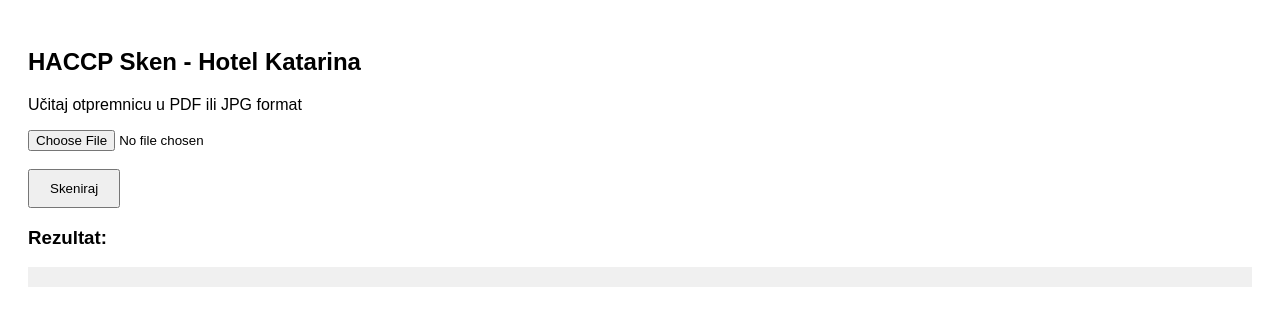
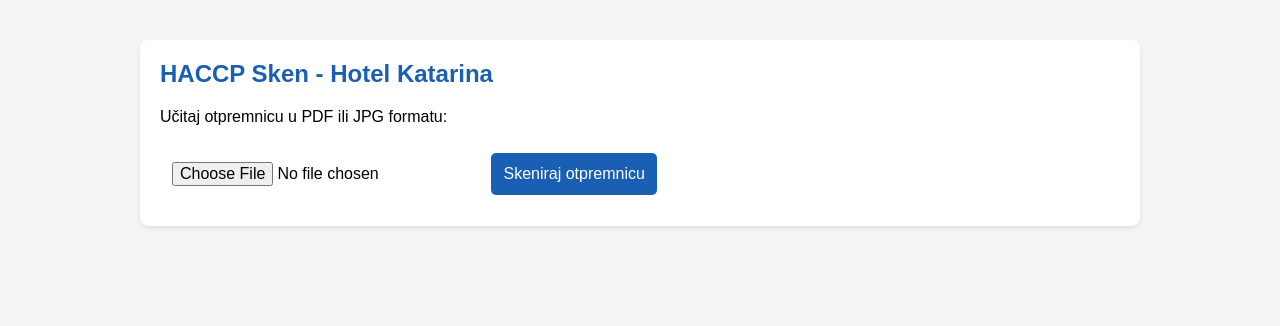
Before and after one commit to hostgator12/haccp-katarina, a website: page public/index.html in a window 1280 px wide. Drawn offline with Linux system fonts and the light colour scheme.

Commit message:
Update index.html

```diff
--- a/public/index.html
+++ b/public/index.html
@@ -3,36 +3,96 @@
 <head>
   <meta charset="UTF-8">
   <title>HACCP Katarina</title>
+  <style>
+    body { font-family: Arial; max-width: 1000px; margin: 20px auto; padding: 20px; background: #f5f5f5; }
+   .card { background: white; padding: 20px; border-radius: 8px; box-shadow: 0 2px 4px rgba(0,0,0,0.1); }
+    h2 { color: #1a5fb4; margin-top: 0; }
+    input, button { padding: 12px; margin: 8px 0; font-size: 16px; }
+    button { background: #1a5fb4; color: white; border: none; border-radius: 5px; cursor: pointer; }
+    button:hover { background: #0d4a8f; }
+    button:disabled { background: #ccc; }
+    table { width: 100%; border-collapse: collapse; margin-top: 20px; }
+    th, td { border: 1px solid #ddd; padding: 10px; text-align: left; }
+    th { background: #1a5fb4; color: white; }
+   .prolaz { background: #26a269; color: white; padding: 4px 8px; border-radius: 4px; font-weight: bold; }
+   .pad { background: #c01c28; color: white; padding: 4px 8px; border-radius: 4px; font-weight: bold; }
+   .info { display: grid; grid-template-columns: 1fr 1fr 1fr; gap: 15px; margin: 15px 0; }
+   .info div { background: #f0f0f0; padding: 10px; border-radius: 5px; }
+   .info strong { color: #1a5fb4; }
+  </style>
 </head>
-<body style="font-family:Arial; padding:20px;">
-  <h2>HACCP Sken - Hotel Katarina</h2>
-  <p>Učitaj otpremnicu u PDF ili JPG format</p>
+<body>
+  <div class="card">
+    <h2>HACCP Sken - Hotel Katarina</h2>
+    <p>Učitaj otpremnicu u PDF ili JPG formatu:</p>
 
-  <input type="file" id="file" accept=".pdf,.jpg,.jpeg,.png">
-  <br><br>
-  <button onclick="upload()" style="padding:10px 20px;">Skeniraj</button>
+    <input type="file" id="file" accept=".pdf,.jpg,.jpeg,.png">
+    <button id="btn" onclick="upload()">Skeniraj otpremnicu</button>
 
-  <h3>Rezultat:</h3>
-  <pre id="result" style="background:#f0f0f0; padding:10px;"></pre>
+    <div id="rezultat"></div>
+  </div>
 
   <script>
     async function upload() {
       const file = document.getElementById('file').files[0];
-      if (!file) {
-        alert('Prvo odaberi fajl!');
-        return;
-      }
+      const btn = document.getElementById('btn');
+      const rezultat = document.getElementById('rezultat');
+
+      if (!file) { alert('Prvo odaberi fajl!'); return; }
+
+      btn.disabled = true;
+      btn.textContent = 'Čitam...';
+      rezultat.innerHTML = '<p>Analiziram otpremnicu, pričekaj 10-20 sekundi...</p>';
+
       const formData = new FormData();
       formData.append('otpremnica', file);
-      document.getElementById('result').textContent = 'Čitam otpremnicu... pričekaj 10-20 sec';
 
       try {
         const res = await fetch('/api/scan', { method: 'POST', body: formData });
         const data = await res.json();
-        document.getElementById('result').textContent = JSON.stringify(data, null, 2);
+
+        if (data.error) throw new Error(data.error);
+
+        let html = `
+          <div class="info">
+            <div><strong>Dobavljač:</strong><br>${data.dobavljac}</div>
+            <div><strong>Datum:</strong><br>${data.datum_otpremnice}</div>
+            <div><strong>Status:</strong><br><span class="${data.status}">${data.status.toUpperCase()}</span></div>
+          </div>
+          <table>
+            <tr><th>Artikl</th><th>Količina</th><th>Jedinica</th><th>Temp °C</th><th>LOT</th></tr>
+        `;
+
+        data.artikli.forEach(a => {
+          html += `<tr>
+            <td>${a.naziv}</td>
+            <td>${a.kolicina}</td>
+            <td>${a.jedinica}</td>
+            <td>${a.temperatura?? '-'}</td>
+            <td>${a.lot}</td>
+          </tr>`;
+        });
+
+        html += `</table>
+          <br>
+          <button onclick="window.print()">Isprintaj Zapisnik</button>
+          <button onclick="copyJson()">Kopiraj JSON</button>
+        `;
+
+        rezultat.innerHTML = html;
+        window.lastData = data;
+
       } catch (err) {
-        document.getElementById('result').textContent = 'Greška: ' + err.message;
+        rezultat.innerHTML = `<p style="color:red">Greška: ${err.message}</p>`;
+      } finally {
+        btn.disabled = false;
+        btn.textContent = 'Skeniraj otpremnicu';
       }
+    }
+
+    function copyJson() {
+      navigator.clipboard.writeText(JSON.stringify(window.lastData, null, 2));
+      alert('JSON kopiran! Zalijepi u Excel/Sheets');
     }
   </script>
 </body>
```
